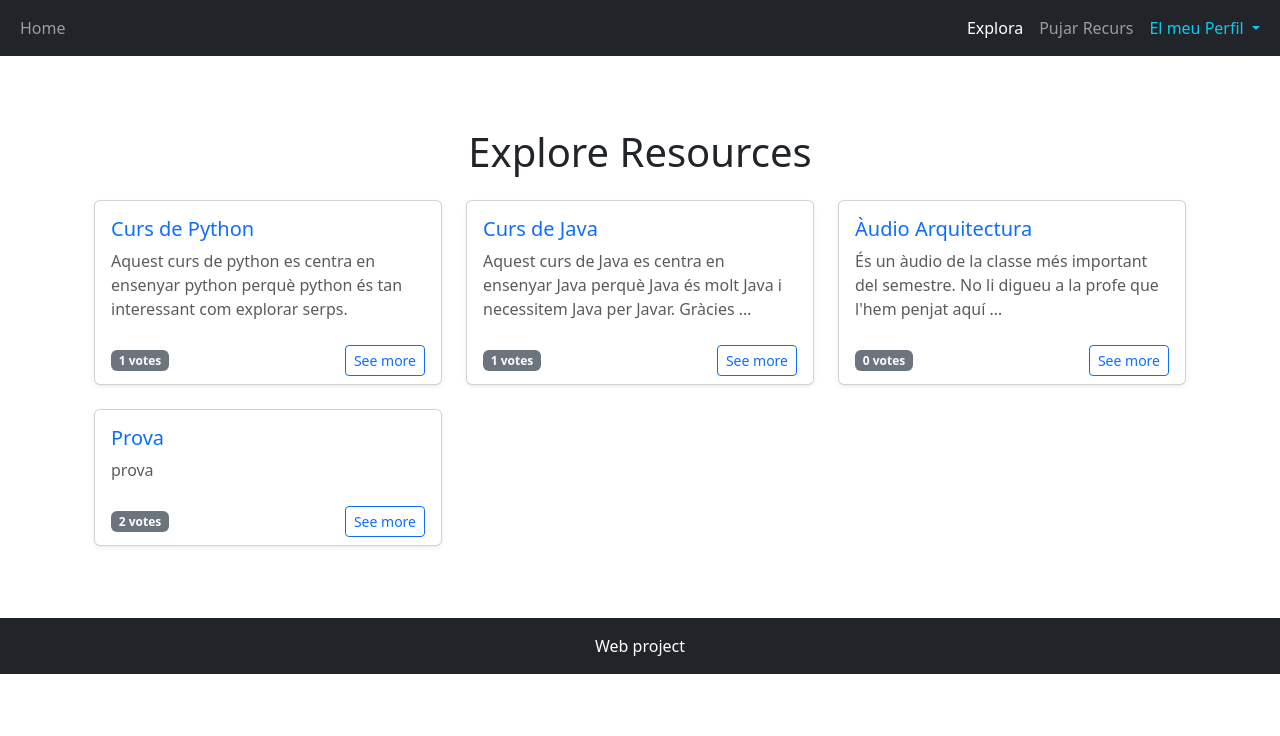
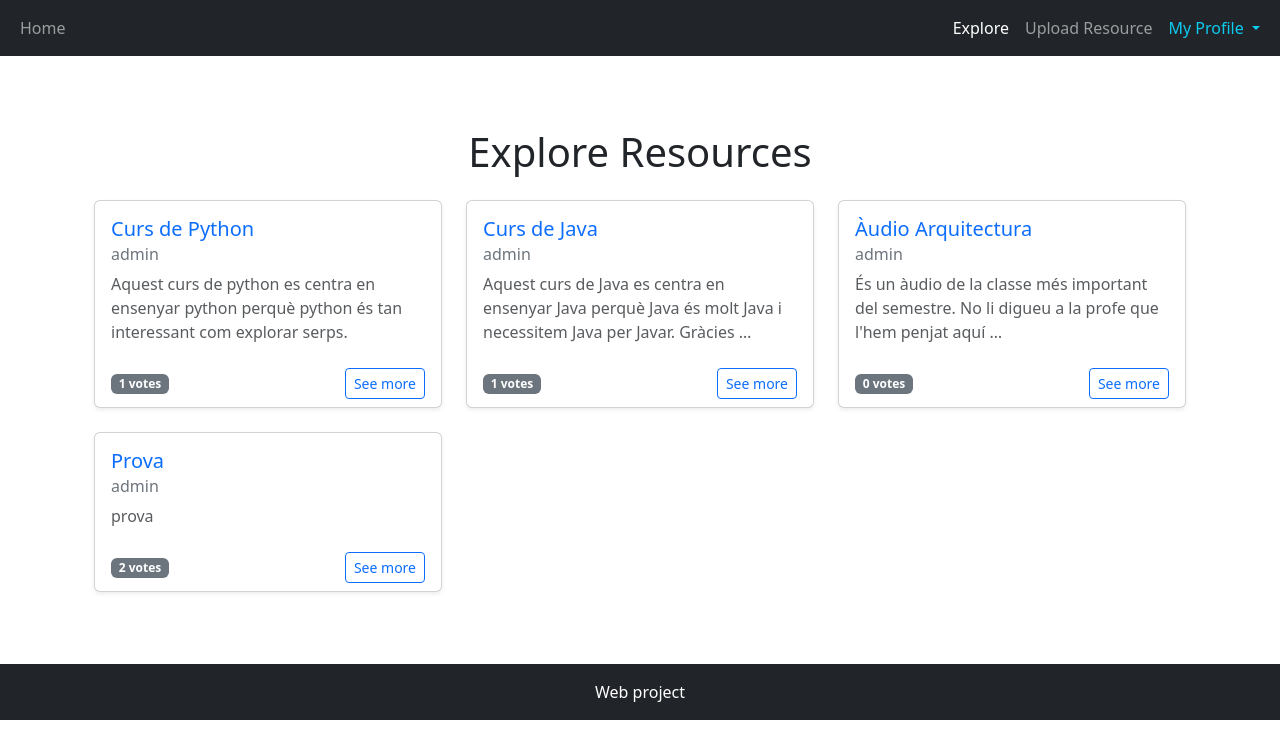
Before and after one commit to eem-3/web-project, a Django app: page /home/ in a window 1280 px wide. Shown: the top 736 px of the page. Run offline with Django 5.2, Linux system fonts and the light colour scheme; a user stored in the database is signed in; data comes from the database, SQL or seed files in the repository.

Commit message:
Canvis d'idioma

```diff
--- a/templates/base.html
+++ b/templates/base.html
@@ -1,18 +1,13 @@
-<!-- templates/base_blai.html -->
-
 <!DOCTYPE html>
 <html lang="en">
 <head>
     <meta charset="UTF-8">
     <meta name="viewport" content="width=device-width, initial-scale=1.0">
     <title>{% block title %}Template{% endblock %}</title>
-
-    <!-- Bootstrap CSS -->
     <link href="https://cdn.jsdelivr.net/npm/bootstrap@5.3.3/dist/css/bootstrap.min.css" rel="stylesheet">
 </head>
 <body>
 
-    <!-- Navbar -->
     <nav class="navbar navbar-expand-lg navbar-dark bg-dark">
         <div class="container-fluid">
             <div class="navbar-nav me-auto">
@@ -22,17 +17,17 @@
                 {% if user.is_authenticated %}
                     <ul class="navbar-nav ms-auto">
                         <li class="nav-item">
-                            <a class="nav-link active" href="{% url 'home' %}">Explora</a>
+                            <a class="nav-link active" href="{% url 'home' %}">Explore</a>
                         </li>
                         <li class="nav-item">
-                            <a class="nav-link" href="#">Pujar Recurs</a>
+                            <a class="nav-link" href="#">Upload Resource</a>
                         </li>
                         <li class="nav-item dropdown">
                             <a class="nav-link dropdown-toggle text-info" href="#" role="button" data-bs-toggle="dropdown" aria-expanded="false">
-                                El meu Perfil
+                                My Profile
                             </a>
                             <ul class="dropdown-menu dropdown-menu-end dropdown-menu-dark">
-                                <li><a class="dropdown-item" href="#">El meu Perfil</a></li>
+                                <li><a class="dropdown-item" href="#">My Profile</a></li>
                                 <li><hr class="dropdown-divider"></li>
                                 <li>
                                     <form method="post" action="{% url 'logout' %}">
@@ -51,17 +46,14 @@
         </div>
     </nav>
 
-    <!-- Main content -->
     <main class="container my-4">
         {% block content %}{% endblock %}
     </main>
 
-    <!-- Footer -->
     <footer class="bg-dark text-white text-center py-3 mt-auto">
         <p class="mb-0">Web project</p>
     </footer>
 
-    <!-- Bootstrap JS bundle (includes Popper)  -->
     <script src="https://cdn.jsdelivr.net/npm/bootstrap@5.3.3/dist/js/bootstrap.bundle.min.js"></script>
 </body>
 </html>
--- a/templates/components/home.html
+++ b/templates/components/home.html
@@ -17,6 +17,7 @@
                     <div class="card h-100 shadow-sm">
                         <div class="card-body">
                             <h5 class="card-title text-primary">{{ entity.title }}</h5>
+                            <h6 class="card-subtitle mb-2 text-secondary">{{ entity.user }}</h6>
                             <p class="card-text text-muted">{{ entity.description|truncatewords:20 }}</p>
                         </div>
                         <div class="card-footer bg-transparent border-top-0 d-flex justify-content-between align-items-center">
--- a/templates/registration/login.html
+++ b/templates/registration/login.html
@@ -1,5 +1,3 @@
-<!-- templates/registration/login.html -->
-
 {% extends "base.html" %}
 
 {% block title %}Login - My Blog{% endblock %}
```
